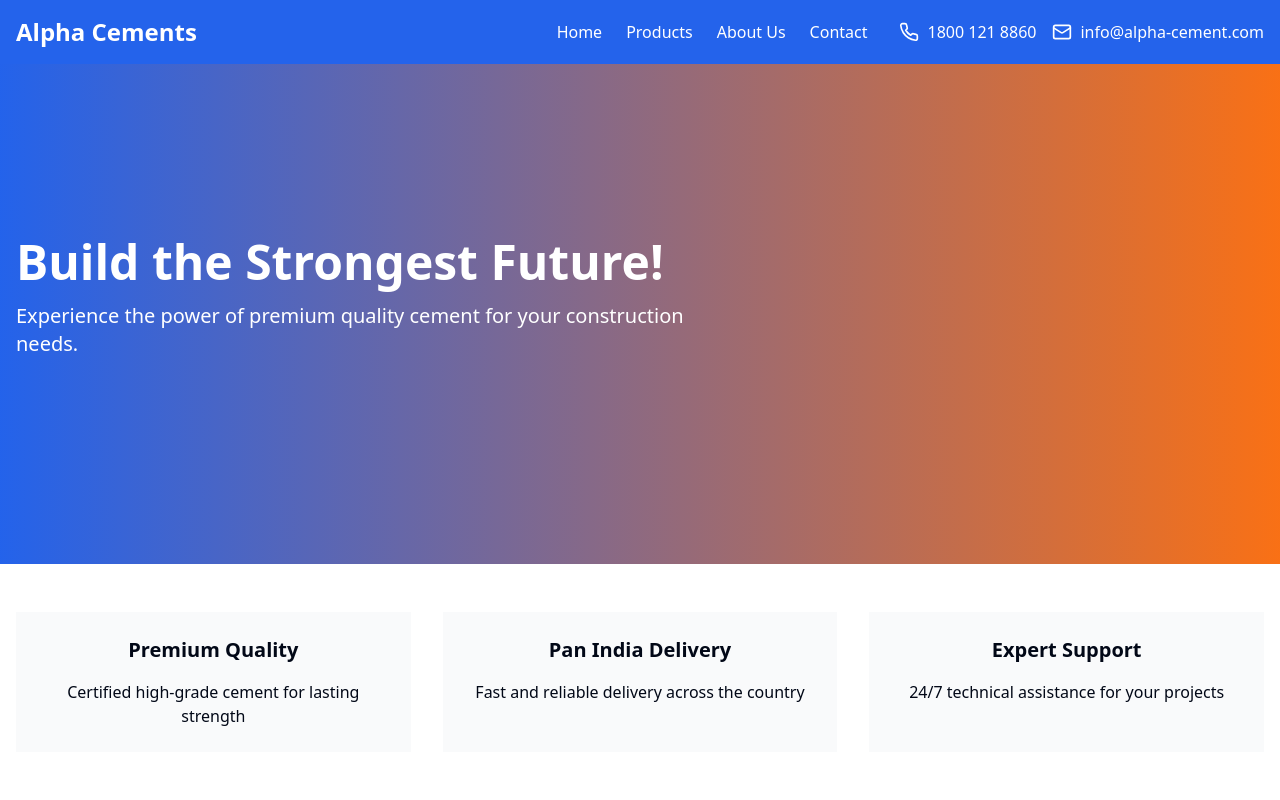
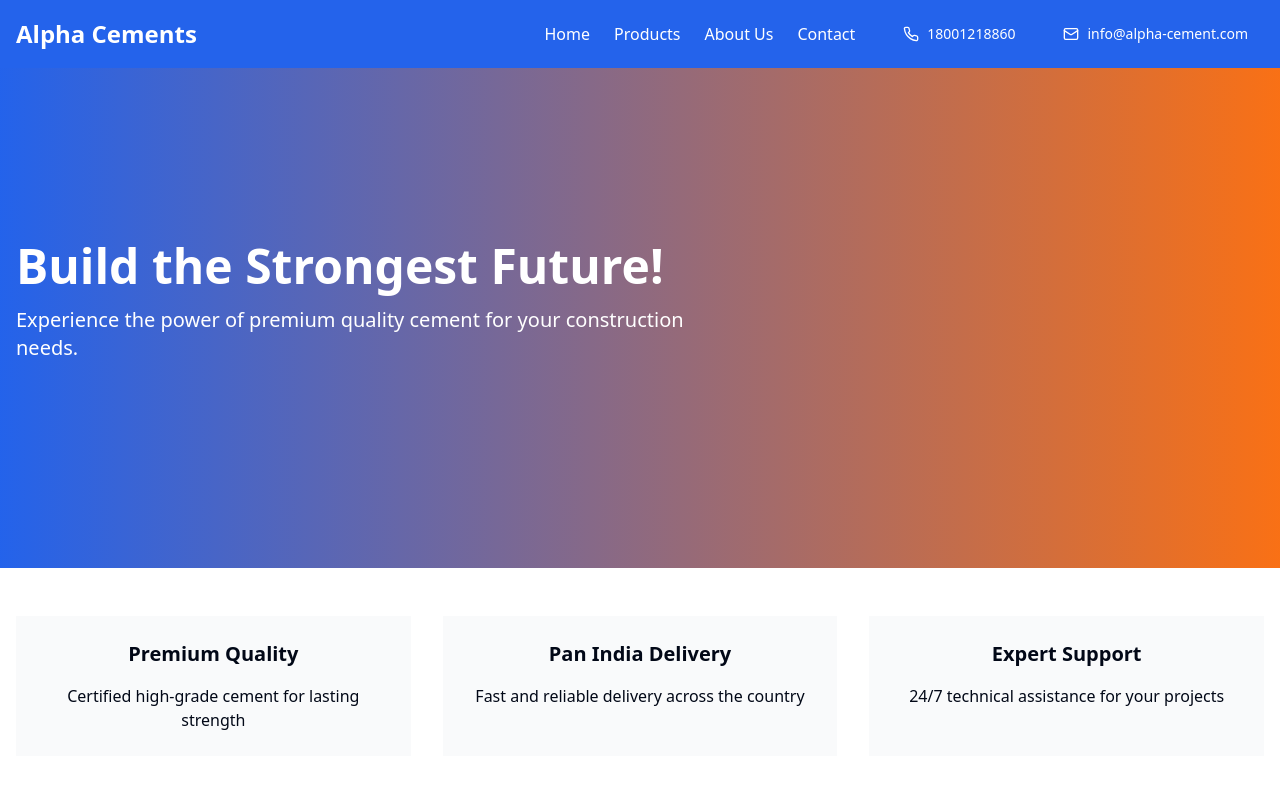
Before and after one commit to ranidev05/bulk-cement-marketplace, a React (Vite) app: page / in a window 1280 px wide. Shown: the top 800 px of the page. Built offline with nearby package versions, Linux system fonts and the light colour scheme.

Commit message:
Add call and email buttons
Implemented call and email buttons in the navigation menu, styled similarly to existing elements for consistency.
[skip gpt_engineer]

```diff
--- a/src/pages/Index.tsx
+++ b/src/pages/Index.tsx
@@ -87,16 +87,26 @@ const Index = () => {
               <a href="#about" className="hover:text-gray-200">About Us</a>
               <a href="#contact" className="hover:text-gray-200">Contact</a>
             </div>
-            <div className="flex items-center space-x-4">
-              <a href="tel:18001218860" className="flex items-center space-x-2 hover:text-gray-200">
-                <Phone size={20} />
-                <span>1800 121 8860</span>
-              </a>
-              <a href="mailto:info@alpha-cement.com" className="flex items-center space-x-2 hover:text-gray-200">
-                <Mail size={20} />
-                <span>info@alpha-cement.com</span>
-              </a>
-            </div>
+            <ul className="flex items-center space-x-4">
+              <li>
+                <a
+                  href="tel:18001218860"
+                  className="flex items-center gap-2 px-4 py-2 rounded-md hover:bg-white/10 transition-colors"
+                >
+                  <Phone className="h-4 w-4" />
+                  <span className="text-sm">18001218860</span>
+                </a>
+              </li>
+              <li>
+                <a
+                  href="mailto:info@alpha-cement.com"
+                  className="flex items-center gap-2 px-4 py-2 rounded-md hover:bg-white/10 transition-colors"
+                >
+                  <Mail className="h-4 w-4" />
+                  <span className="text-sm">info@alpha-cement.com</span>
+                </a>
+              </li>
+            </ul>
           </div>
         </div>
       </nav>
```
